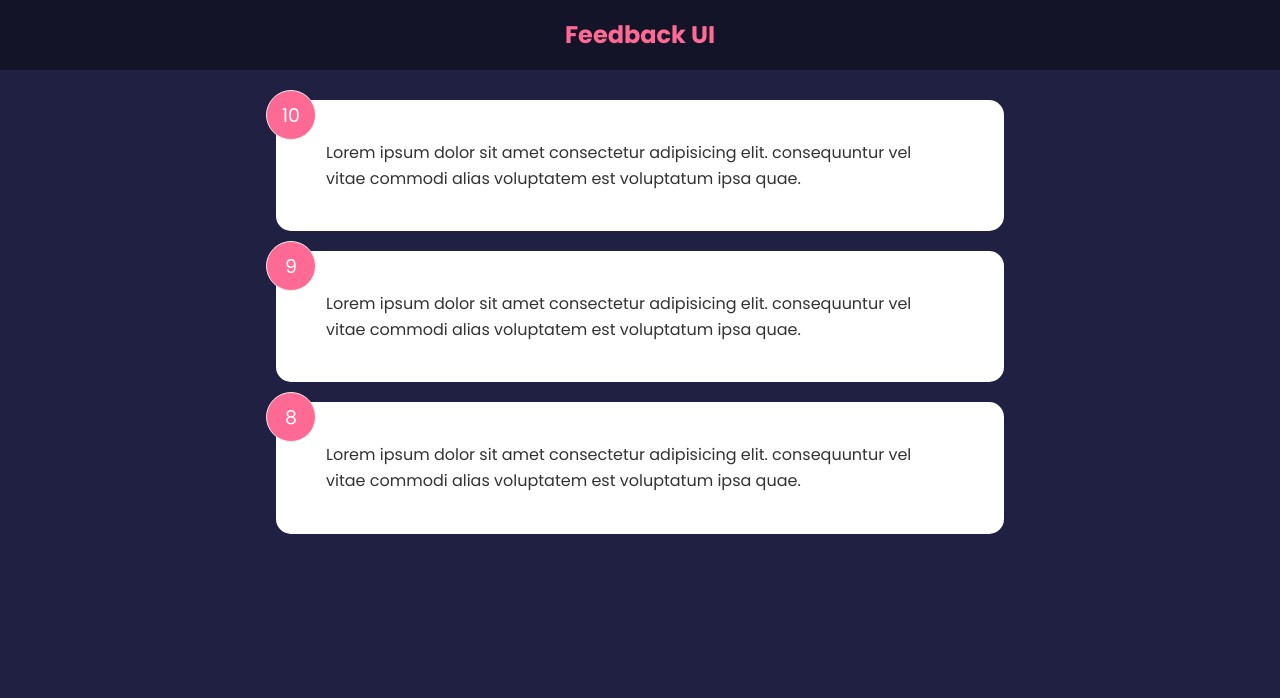
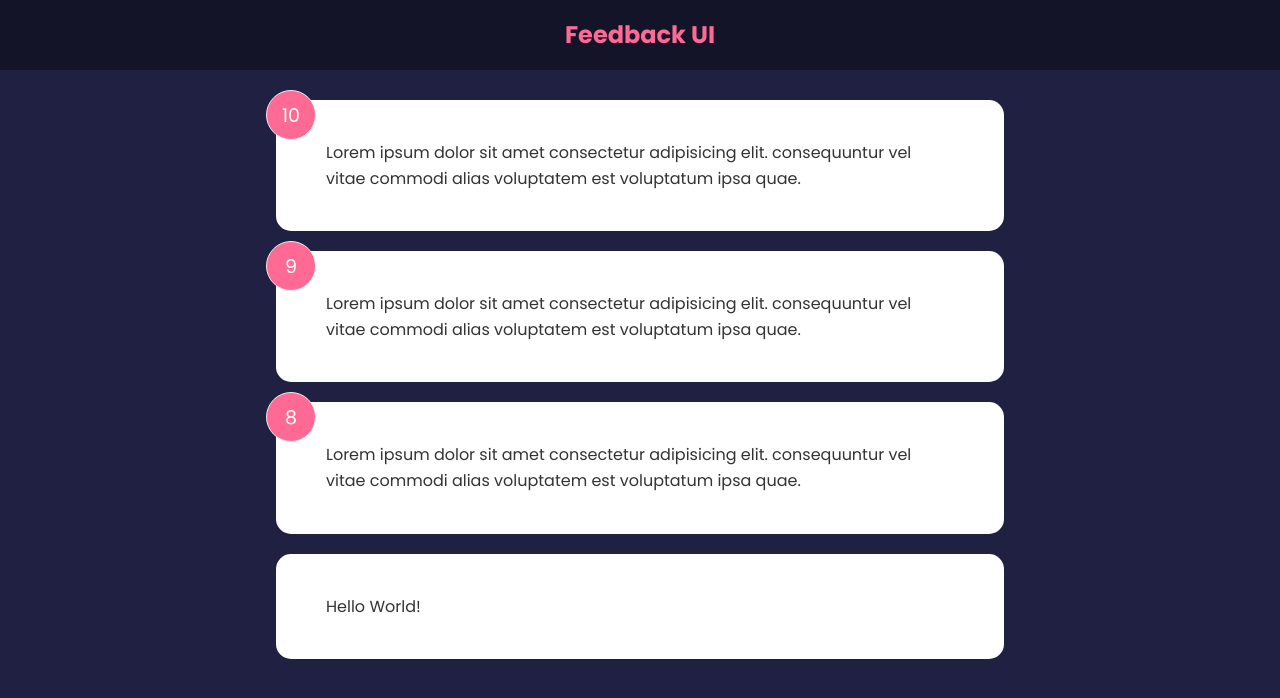
Before and after one commit to gideonfu55/feedback-app-prac, a React (Create React App) app: page / in a window 1280 px wide. Shown: the top 698 px of the page. Built offline with nearby package versions, Linux system fonts and the light colour scheme.

Commit message:
added conditional styles

```diff
--- a/src/App.js
+++ b/src/App.js
@@ -3,6 +3,7 @@ import { useState } from 'react'
 import Header from "./components/Header";
 import FeedbackData from './data/FeedbackData';
 import FeedbackList from './components/FeedbackList';
+import Card from './components/shared/Card';
 
 const App = () => {
   const [feedback, setFeedback] = useState(FeedbackData)
@@ -12,6 +13,7 @@ const App = () => {
       <Header />
       <div className='container'>
         <FeedbackList feedback={feedback}/>
+        <Card>Hello World!</Card>
       </div>
     </>
   )
--- a/src/components/FeedbackItem.jsx
+++ b/src/components/FeedbackItem.jsx
@@ -1,12 +1,13 @@
 import { useState } from 'react'
+import Card from './shared/Card'
 
 function FeedbackItem({ item }) {
 
   return (
-    <div className='card'>
+    <Card reverse={true}>
       <div className="num-display">{item.rating}</div>
       <div className="text-display">{item.text}</div>
-    </div>
+    </Card>
   )
 }
 
--- a/src/components/shared/Card.jsx
+++ b/src/components/shared/Card.jsx
@@ -0,0 +1,13 @@
+function Card({ children, reverse }) {
+  return (
+    <div className={`card ${reverse}`}>
+      { children }
+    </div>
+  )
+}
+
+Card.defaultProps = {
+  reverse: false,
+}
+
+export default Card
```
